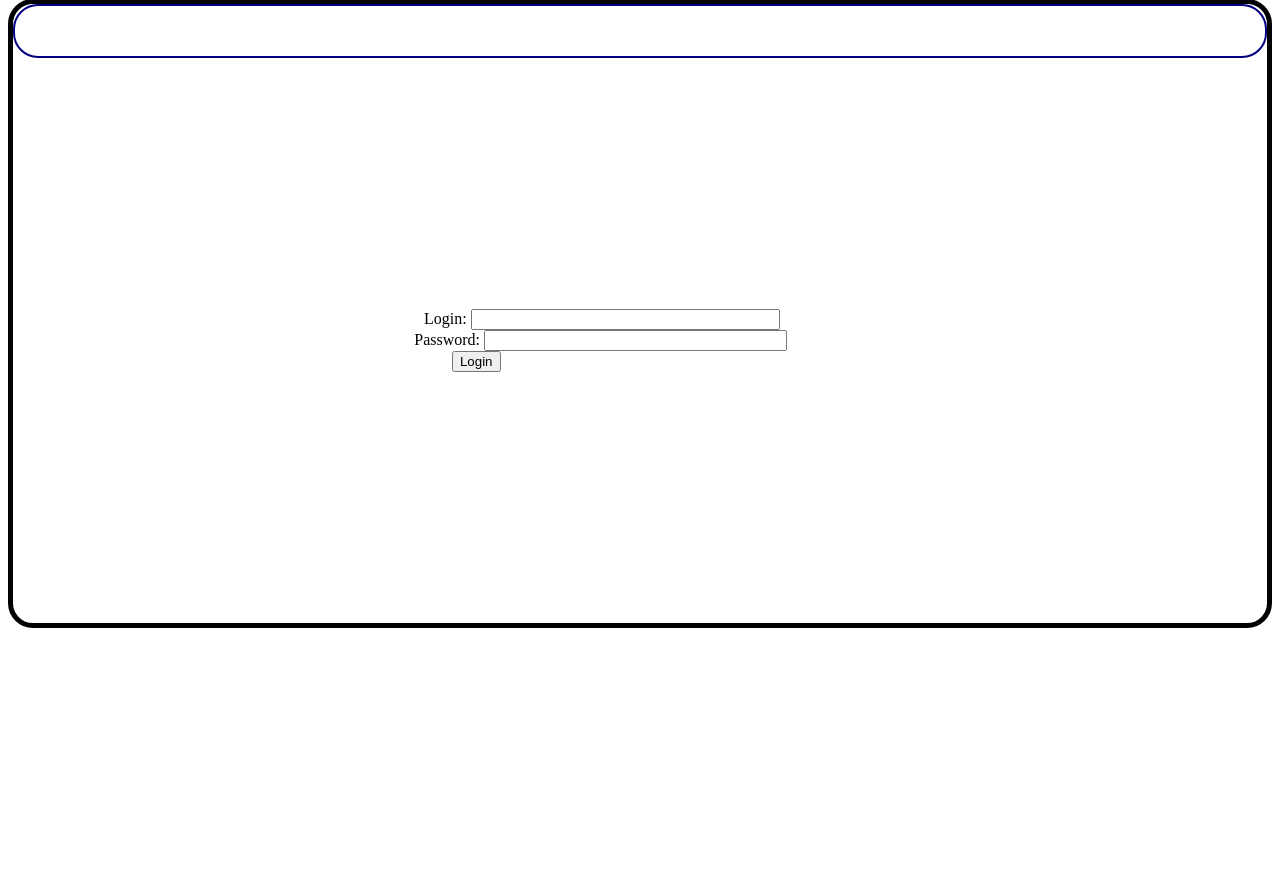
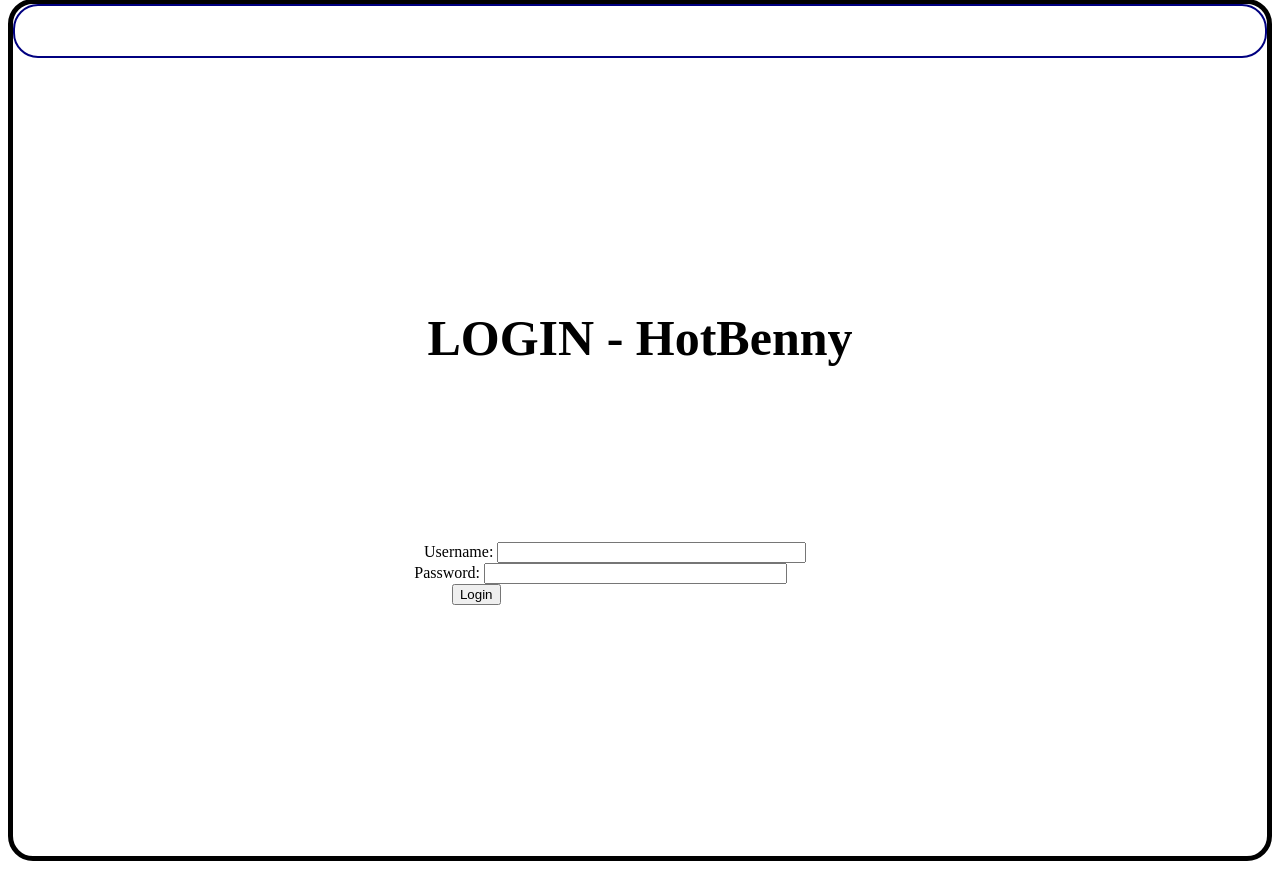
Before and after one commit to BAANY-ANG/hotbenny, a PHP site: page /login.html in a window 1280 px wide. Shown: the part 87-956 px from the top of the page. Before the commit the page ends 715 px from the top, so only its background shows below. Run offline with PHP 8.4, Linux system fonts and the light colour scheme.

Commit message:
Implementing login page

```diff
--- a/assets/stylesheets/login.css
+++ b/assets/stylesheets/login.css
@@ -23,6 +23,8 @@
 #Error {
     color: red;
     font-size: 15px;
+    text-align: center;
+    display: block;
 }
 
 #welcome {
@@ -35,3 +37,12 @@
     padding: 25px;
     font-size: 36px;
 }
+
+#title {
+    margin: auto;
+    padding-bottom: 175px;
+    text-align: center;
+    display: block;
+    font-size: 50px;
+    font-weight: bold;
+}
--- a/assets/tools/tools.js
+++ b/assets/tools/tools.js
@@ -3,13 +3,61 @@ function init()
     var database = '{ "employees" : [' +
     '{ "firstName":"John" , "lastName":"Doe", "username":"test", "password":"test" },' +
     '{ "firstName":"Anna" , "lastName":"Smith", "username":"Anna", "password":"Smith" },' +
+    '{ "firstName":"Benny" , "lastName":"Yang", "username":"Anna", "password":"Smith" },' +
+    '{ "firstName":"Ben" , "lastName":"10", "username":"Anna", "password":"Smith" },' +
+    '{ "firstName":"Admin" , "lastName":"Admin", "username":"Anna", "password":"Smith" },' +
     '{ "firstName":"Peter" , "lastName":"Jones", "username":"admin", "password":"password" } ]}';
     return database;
+}
+
+function random()
+{
+    return Math.floor(Math.random() * 6);
+}
+
+function valid_username(username)
+{
+    retValue = false;
+    if (username)
+    {
+        retValue = false;
+    }
+    else
+    {
+        retValue = true;
+    }
+    return retValue;
+}
+
+function valid_password(password="")
+{
+    retValue = false;
+    if (password)
+    {
+        retValue = false;
+    }
+    else
+    {
+        retValue = true;
+    }
+    return retValue;
 }
 
 function login() {
     var database = init();
     var json = JSON.parse(database);
+    var username = document.getElementById('username').value;
+    var password = document.getElementById('password').value;
 
-    document.getElementById('welcome').innerHTML = "Welcome " + json.employees[1].firstName + " " + json.employees[1].lastName;
+    if(valid_username(username) && valid_password(password))
+    {
+        var rand = random();
+        document.getElementById('welcome').innerHTML = "Welcome " + json.employees[rand].firstName + " " + json.employees[rand].lastName;
+        document.getElementById('Error').innerHTML = "";
+    }
+    else
+    {
+        document.getElementById('Error').innerHTML = "Please enter a valid password or username";
+        document.getElementById('welcome').innerHTML = "";
+    }
 }
--- a/login.html
+++ b/login.html
@@ -20,9 +20,12 @@
     <article>
         <div id="welcome"></div>
         <div id="login">
+            <div id="title">
+                LOGIN - HotBenny
+            </div>
             <span id="Error"></span>
             <div id="username">
-                Login:
+                Username:
                 <input type="text" name="username" id="username">
             </div>
             <div id="password">
```
